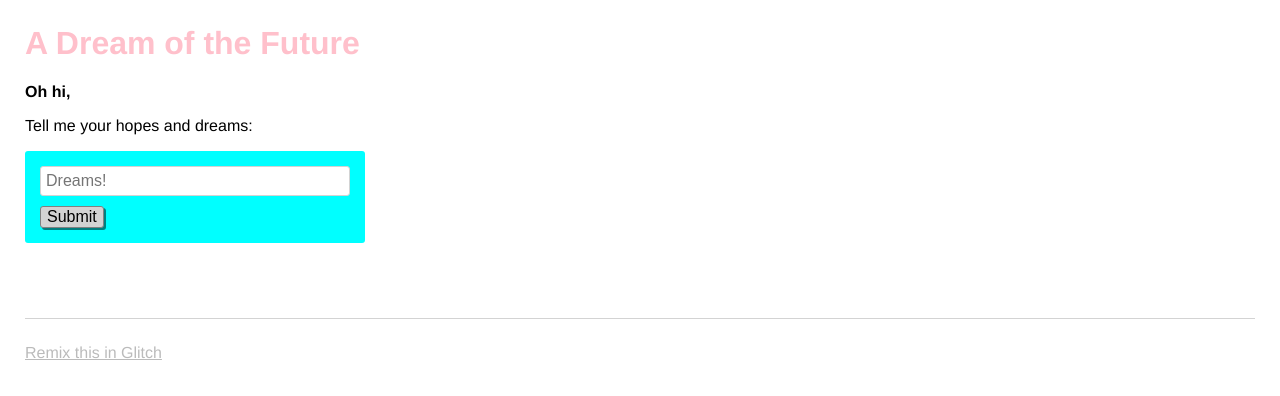
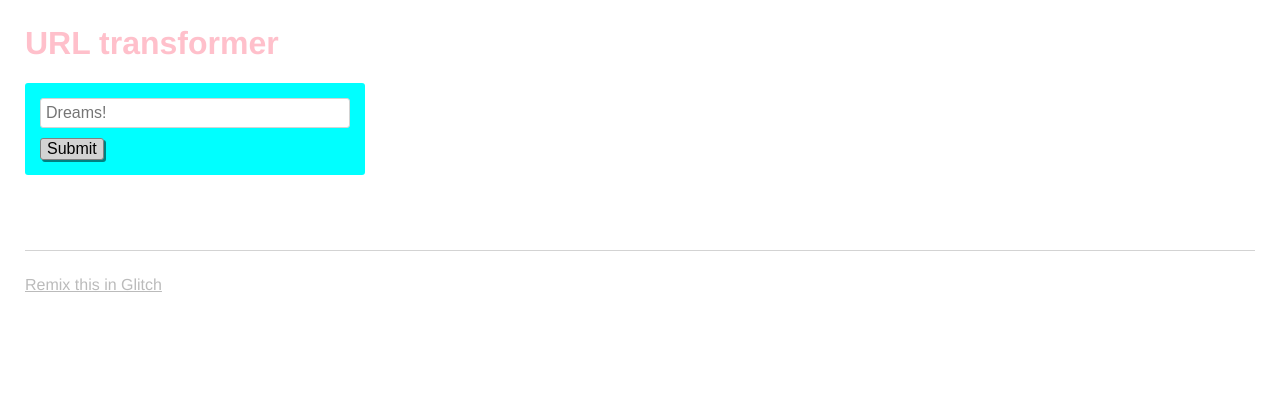
Before and after one commit to zoeyleqa/teenee-url-fcc, a website: page views/index.html in a window 1280 px wide. Drawn offline with nearby package versions, Linux system fonts and the light colour scheme; no server answers.

Commit message:
🍏👹 Checkpoint server.js:565149/83 views/index.html:565149/216

```diff
--- a/server.js
+++ b/server.js
@@ -6,7 +6,7 @@ var express = require('express');
 var app = express();
 var mongo = require('mongodb').MongoClient;
 
-var db = process.env.DBPROGRAM + '://' + process.env.USER +':'+ process.env.PASS + '@ds143907.' + process.env.HOST + ':' + process.env.PORT + '/' + process.env.dbname;
+// var db = process.env.DBPROGRAM + '://' + process.env.USER +':'+ process.env.PASS + '@ds143907.' + process.env.HOST + ':' + process.env.PORT + '/' + process.env.DBNAME;
 
 
 // we've started you off with Express,
--- a/views/index.html
+++ b/views/index.html
@@ -21,13 +21,13 @@
   <body>
     <header>
       <h1>
-        A Dream of the Future
+        URL transformer
       </h1>
     </header>
 
     <main>
-      <p class="bold">Oh hi,</p>
-      <p>Tell me your hopes and dreams:</p>
+<!--       <p class="bold">Oh hi,</p> -->
+<!--       <p></p> -->
       <form>
         <input type="text" maxlength="100" placeholder="Dreams!">
         <button type="submit">Submit</button>
```
